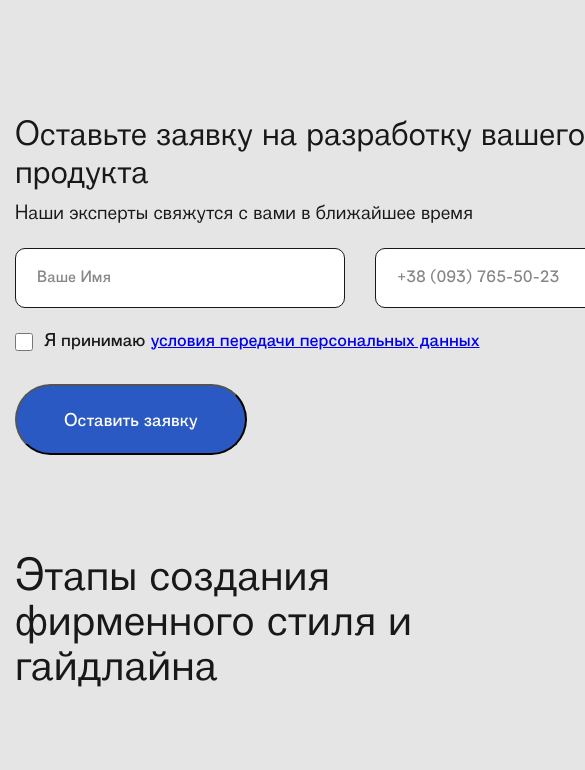
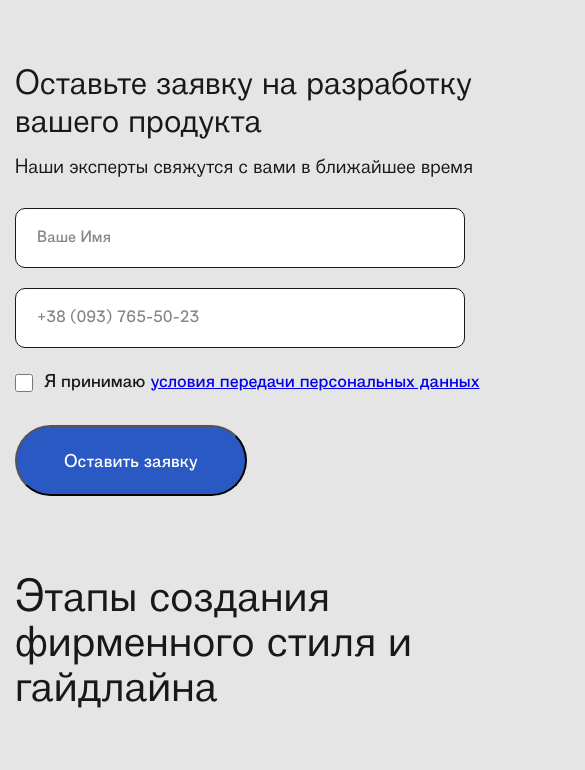
Before and after one commit to Rev4ik204/FREE.creative, a plain HTML site: page index.html in a window 390 px wide. Shown: the part 6714-7484 px from the top of the page, 585 px wide, since content can reach past the window. Drawn offline with Linux system fonts and the light colour scheme.

Commit message:
resp PRIZE

```diff
--- a/styles/style.css
+++ b/styles/style.css
@@ -753,7 +753,7 @@ body {
 
 @media screen and (max-width: 992px) {
   .prize .container {
-    padding-bottom: 120px;
+    padding-bottom: 69px;
   }
 }
 
@@ -889,6 +889,12 @@ body {
   }
 }
 
+@media screen and (max-width: 992px) {
+  .contact_form .container {
+    padding-bottom: 80px;
+  }
+}
+
 .contact_form_title {
   font-family: var(--second-family);
   font-weight: 400;
@@ -905,6 +911,13 @@ body {
   }
 }
 
+@media screen and (max-width: 992px) {
+  .contact_form_title {
+    width: 550px;
+    margin-bottom: 15px;
+  }
+}
+
 .contact_form_text {
   font-family: var(--second-family);
   font-weight: 400;
@@ -918,6 +931,12 @@ body {
   .contact_form_text {
     font-size: 20px;
     margin-bottom: 24px;
+  }
+}
+
+@media screen and (max-width: 992px) {
+  .contact_form_text {
+    margin-bottom: 30px;
   }
 }
 
@@ -950,6 +969,14 @@ body {
 
     width: 450px;
     height: 60px;
+  }
+}
+
+@media screen and (max-width: 992px) {
+  .form_input_wraper {
+    flex-wrap: wrap;
+    gap: 20px;
+    margin-bottom: 22px;
   }
 }
 
```
